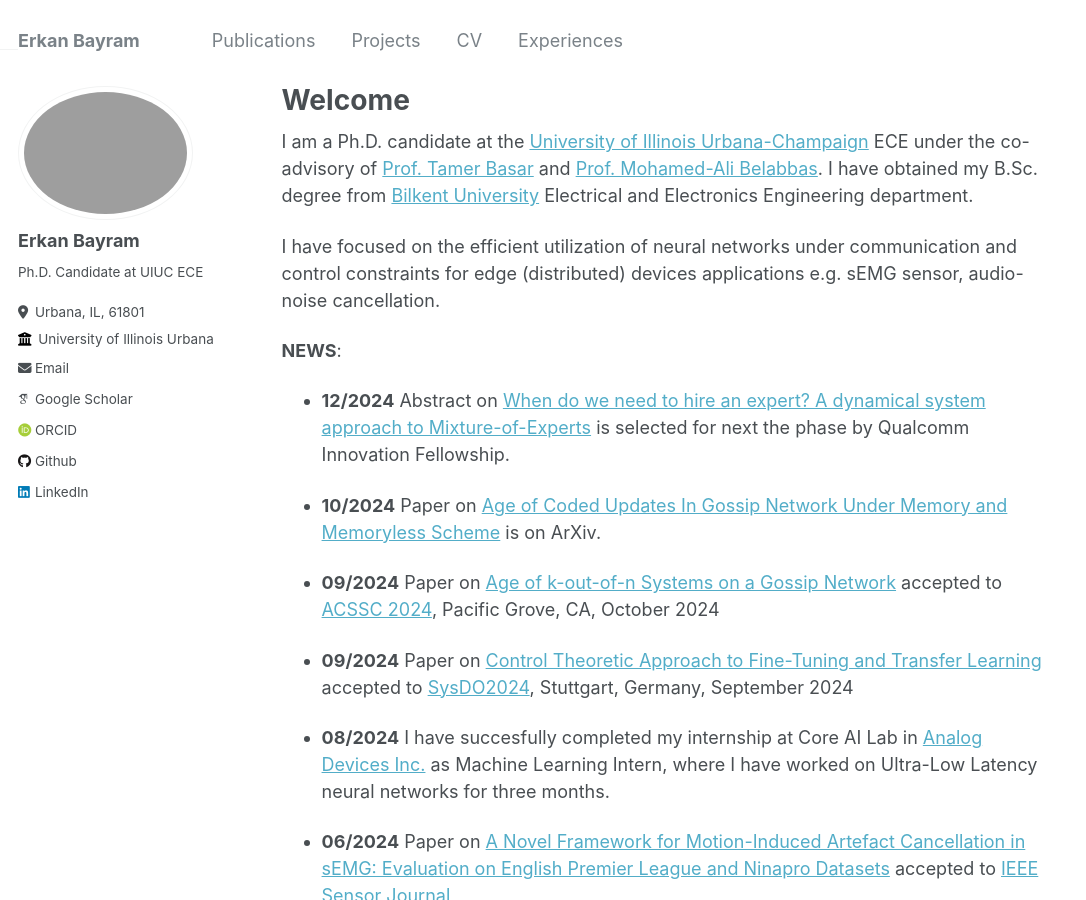
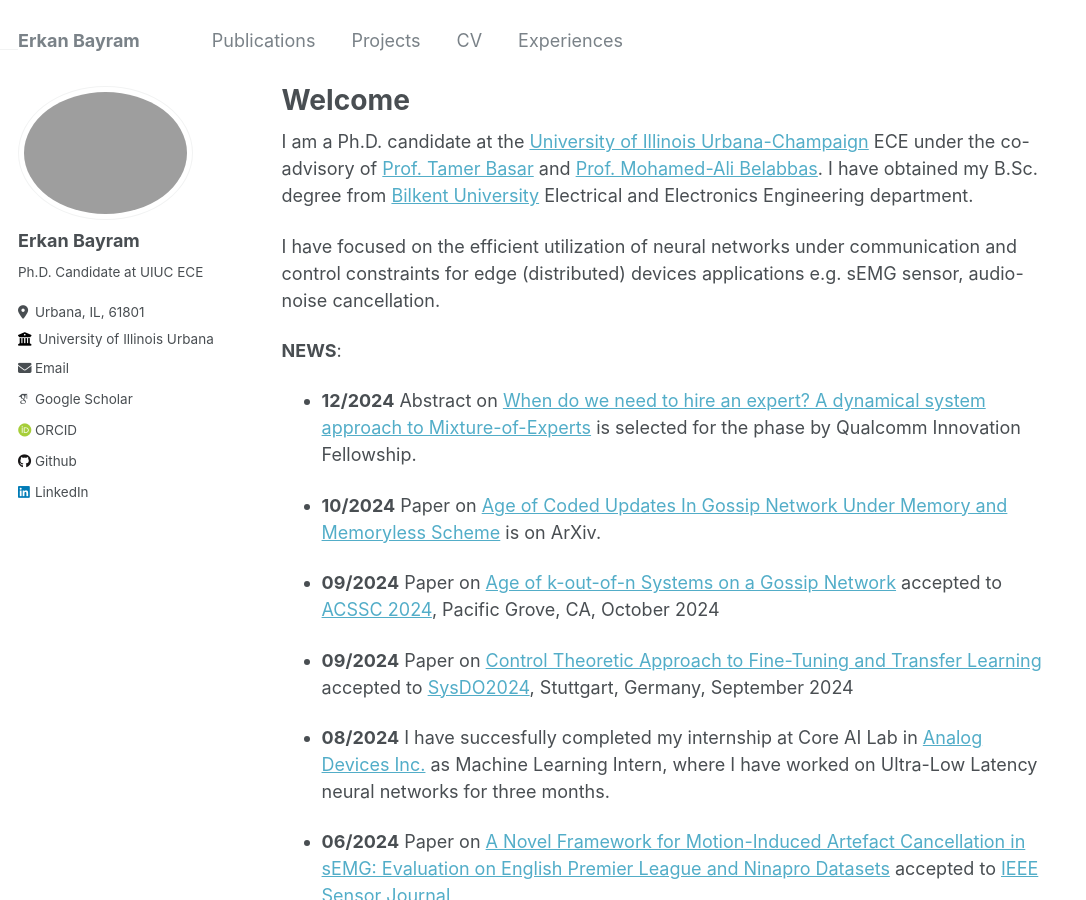
Before and after one commit to erkan1863/erkan1863.github.io, a Jekyll site: the page built from _pages/about.md, in a window 1280 px wide and 900 px high. Shown: the whole window, without its empty margins (0-1086 px from the left). Built offline with Jekyll 4.4.1, drawn with Linux system fonts in a browser that asks for light colours; some web fonts are replaced.

Commit message:
qif correction

```diff
--- a/_pages/about.md
+++ b/_pages/about.md
@@ -14,7 +14,7 @@ I am a Ph.D. candidate at the [University of Illinois Urbana-Champaign](https://
 I have focused on the efficient utilization of neural networks under communication and control constraints for edge (distributed) devices applications e.g. sEMG sensor, audio-noise cancellation.
 
 **NEWS**:
-* **12/2024** Abstract on [When do we need to hire an expert? A dynamical system approach to Mixture-of-Experts](https://www.qualcomm.com/research/university-relations/innovation-fellowship/2025-north-america) is selected for next the phase by Qualcomm Innovation Fellowship.
+* **12/2024** Abstract on [When do we need to hire an expert? A dynamical system approach to Mixture-of-Experts](https://www.qualcomm.com/research/university-relations/innovation-fellowship/2025-north-america) is selected for the phase by Qualcomm Innovation Fellowship.
 
 * **10/2024** Paper on [Age of Coded Updates In Gossip Network Under Memory and Memoryless Scheme](https://erkan1863.github.io/publication/2024-10-29-age_of_coded) is on ArXiv.
 
```
